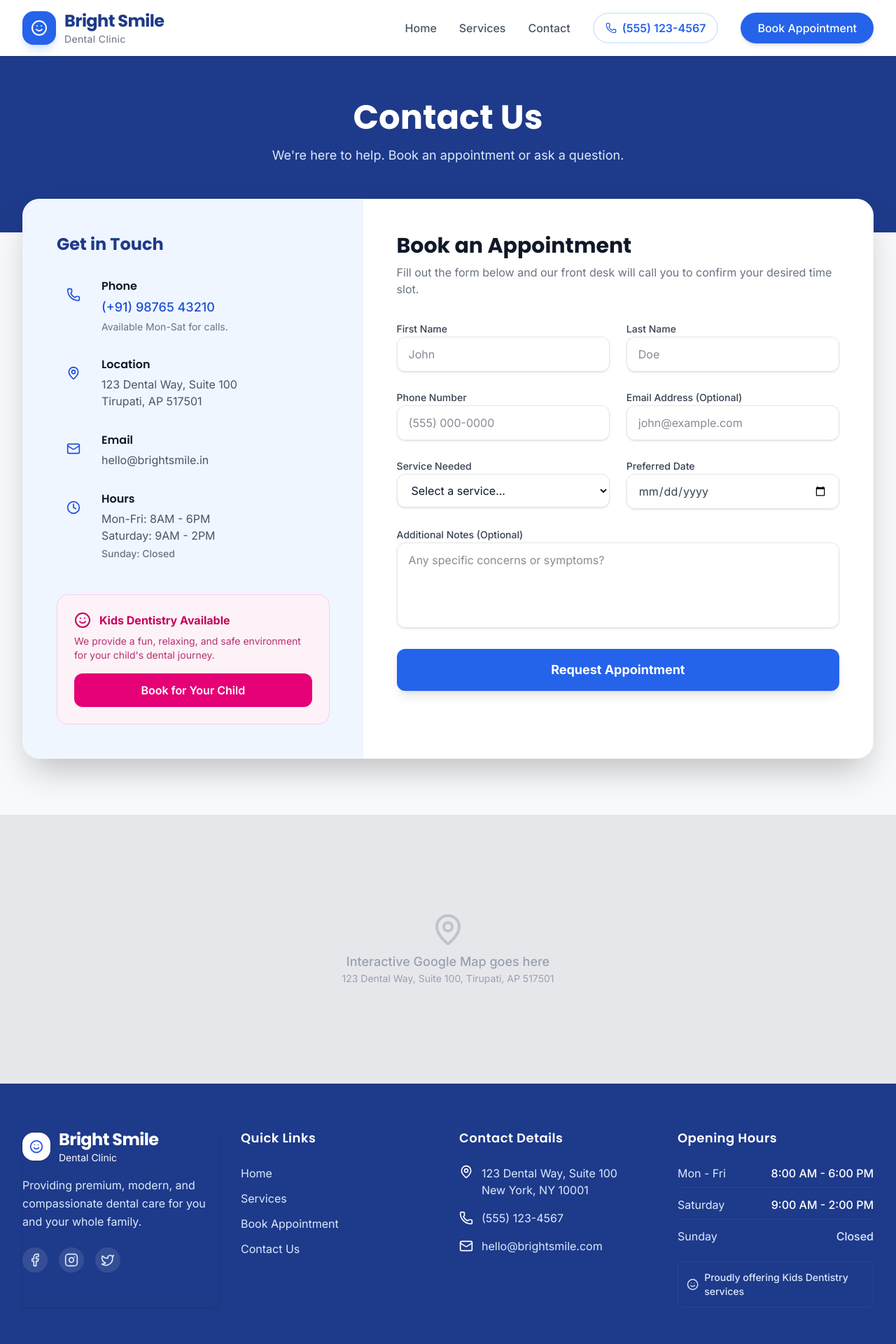
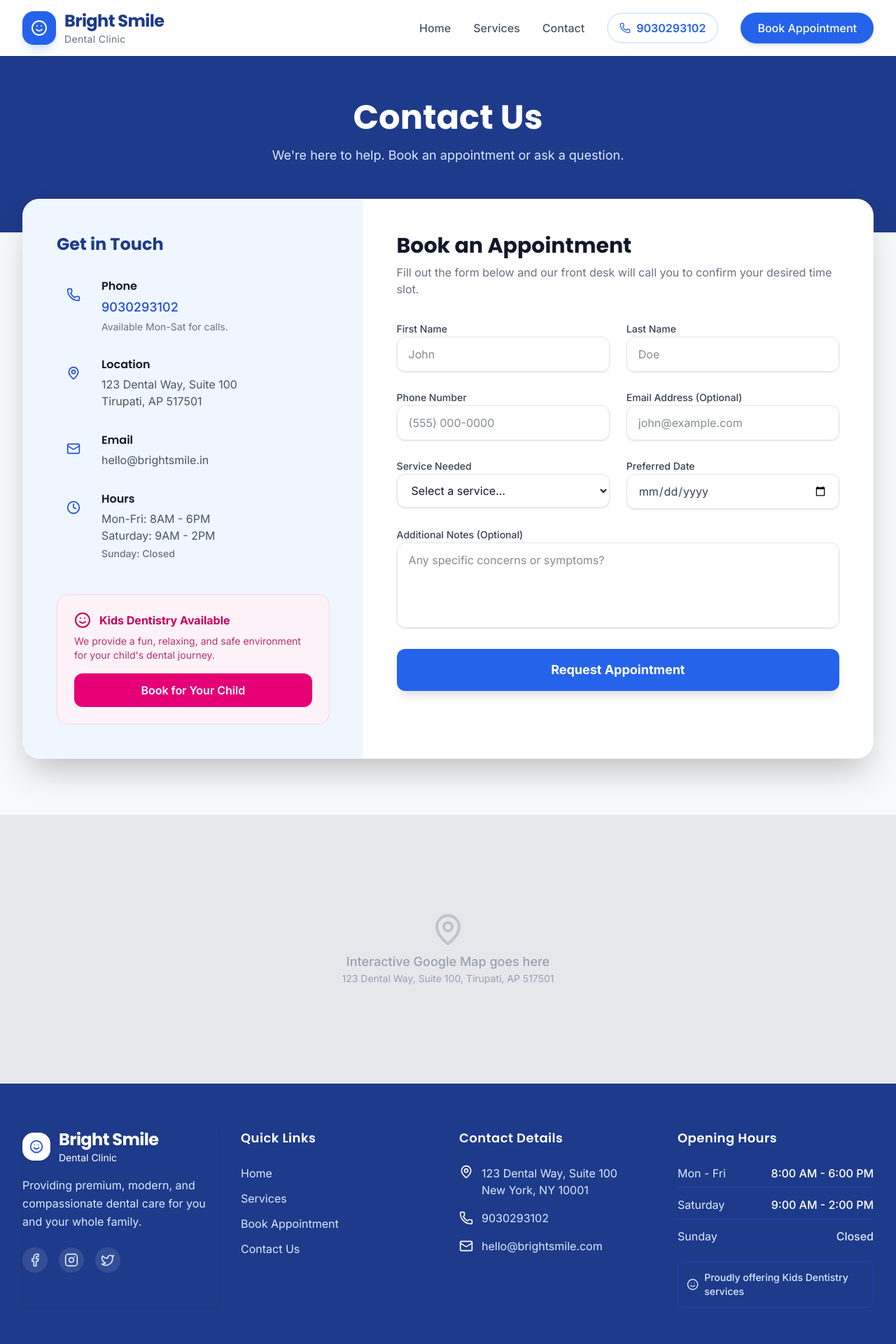
Before and after one commit to Shaik-Shoaib26/FUTURE_UIUX_01, a React (Vite) app: page /contact in a window 1280 px wide. Shown: the top 1920 px of the page at 70% size. Built offline with nearby package versions, Linux system fonts and the light colour scheme.

Commit message:
updated website

```diff
--- a/src/components/Footer.tsx
+++ b/src/components/Footer.tsx
@@ -49,7 +49,7 @@ export default function Footer() {
               </li>
               <li className="flex items-center gap-3 text-brand-100">
                 <Phone className="w-5 h-5 shrink-0 text-white" />
-                <a href="tel:+15551234567" className="hover:text-white transition-colors">(555) 123-4567</a>
+                <a href="tel:+919030293102" className="hover:text-white transition-colors">9030293102</a>
               </li>
               <li className="flex items-center gap-3 text-brand-100">
                 <Mail className="w-5 h-5 shrink-0 text-white" />
--- a/src/components/Header.tsx
+++ b/src/components/Header.tsx
@@ -28,9 +28,9 @@ export default function Header() {
             <Link to="/service/teeth-cleaning" className="text-gray-600 hover:text-brand-600 font-medium transition-colors">Services</Link>
             <Link to="/contact" className="text-gray-600 hover:text-brand-600 font-medium transition-colors">Contact</Link>
 
-            <a href="tel:+1234567890" className="flex items-center gap-2 text-brand-600 font-semibold px-4 py-2 rounded-full border-2 border-brand-100 hover:bg-brand-50 transition-colors">
+            <a href="tel:+919030293102" className="flex items-center gap-2 text-brand-600 font-semibold px-4 py-2 rounded-full border-2 border-brand-100 hover:bg-brand-50 transition-colors">
               <Phone className="w-4 h-4" />
-              (555) 123-4567
+              9030293102
             </a>
 
             <Link to="/contact" className="px-6 py-2.5 bg-brand-600 text-white font-medium rounded-full hover:bg-brand-700 shadow-md transition-all hover:shadow-lg transform hover:-translate-y-0.5">
@@ -77,9 +77,9 @@ export default function Header() {
             </Link>
 
             <div className="mt-4 pt-4 border-t border-gray-100 px-3 flex flex-col gap-3">
-              <a href="tel:+1234567890" className="flex items-center justify-center gap-2 text-brand-600 font-semibold px-4 py-3 rounded-xl border-2 border-brand-100 bg-brand-50">
+              <a href="tel:+919030293102" className="flex items-center justify-center gap-2 text-brand-600 font-semibold px-4 py-3 rounded-xl border-2 border-brand-100 bg-brand-50">
                 <Phone className="w-5 h-5" />
-                Call (555) 123-4567
+                Call 9030293102
               </a>
               <Link
                 to="/contact"
--- a/src/components/StickyMobileCTA.tsx
+++ b/src/components/StickyMobileCTA.tsx
@@ -6,7 +6,7 @@ export default function StickyMobileCTA() {
     <div className="md:hidden fixed bottom-0 left-0 right-0 bg-white border-t border-gray-200 shadow-[0_-4px_6px_-1px_rgba(0,0,0,0.1)] z-50 px-2 py-2 safe-area-bottom">
       <div className="flex items-center justify-between gap-2 max-w-md mx-auto">
         <a
-          href="tel:+15551234567"
+          href="tel:+919030293102"
           className="flex-1 flex flex-col items-center justify-center py-2 bg-brand-50 text-brand-700 rounded-lg hover:bg-brand-100 transition-colors"
         >
           <Phone className="w-5 h-5 mb-1" />
@@ -14,7 +14,7 @@ export default function StickyMobileCTA() {
         </a>
 
         <a
-          href="https://wa.me/15551234567"
+          href="https://wa.me/919030293102"
           target="_blank"
           rel="noreferrer"
           className="flex-1 flex flex-col items-center justify-center py-2 bg-[#E8F8F5] text-[#128C7E] rounded-lg hover:bg-[#D1F2EB] transition-colors"
--- a/src/pages/Contact.tsx
+++ b/src/pages/Contact.tsx
@@ -39,7 +39,7 @@ export default function Contact() {
                   </div>
                   <div>
                     <h4 className="font-semibold text-gray-900 mb-1">Phone</h4>
-                    <p className="text-brand-700 font-medium text-lg hover:underline"><a href="tel:+919876543210">(+91) 98765 43210</a></p>
+                    <p className="text-brand-700 font-medium text-lg hover:underline"><a href="tel:+919030293102">9030293102</a></p>
                     <p className="text-sm text-gray-500 mt-1">Available Mon-Sat for calls.</p>
                   </div>
                 </div>
--- a/src/pages/Home.tsx
+++ b/src/pages/Home.tsx
@@ -41,7 +41,7 @@ export default function Home() {
                   <Calendar className="w-5 h-5" />
                   Book Appointment
                 </Link>
-                <a href="tel:+15551234567" className="inline-flex justify-center items-center gap-2 px-8 py-4 rounded-full bg-white text-brand-700 border-2 border-brand-200 font-semibold text-lg hover:bg-brand-50 hover:border-brand-300 transition-all">
+                <a href="tel:+919030293102" className="inline-flex justify-center items-center gap-2 px-8 py-4 rounded-full bg-white text-brand-700 border-2 border-brand-200 font-semibold text-lg hover:bg-brand-50 hover:border-brand-300 transition-all">
                   <PhoneCall className="w-5 h-5" />
                   Call Now
                 </a>
--- a/src/pages/ServiceDetail.tsx
+++ b/src/pages/ServiceDetail.tsx
@@ -166,9 +166,9 @@ export default function ServiceDetail() {
 
                 <div className="mt-8 pt-6 border-t border-gray-100 text-center">
                   <p className="text-sm font-medium text-gray-500 mb-3">Or call us immediately for urgent queries</p>
-                  <a href="tel:+919876543210" className="inline-flex items-center gap-2 text-brand-600 font-bold text-lg hover:text-brand-700">
+                  <a href="tel:+919030293102" className="inline-flex items-center gap-2 text-brand-600 font-bold text-lg hover:text-brand-700">
                     <PhoneCall className="w-5 h-5" />
-                    (+91) 98765 43210
+                    9030293102
                   </a>
                 </div>
               </div>
```
